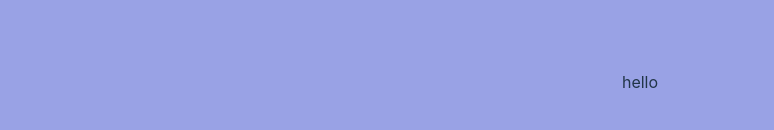
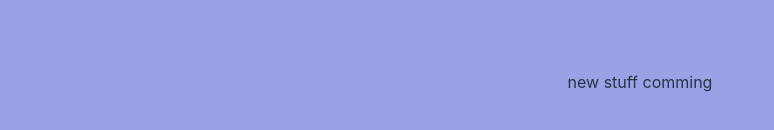
Before and after one commit to caproni-ghibli/Caproni, a React (Vite) app: page / in a window 1280 px wide. Shown: the part 318-448 px from the top of the page, without its empty margins (0-774 px from the left). Built offline with nearby package versions, Linux system fonts and the light colour scheme.

Commit message:
dev testing pipeline

```diff
--- a/src/App.tsx
+++ b/src/App.tsx
@@ -40,7 +40,7 @@ const getGridSize = () => {
           onClick={handleStagger}
         />
       ))}
-      <div className="coming-soon">hello</div>
+      <div className="coming-soon">new stuff comming</div>
 
 
     </div>
```
